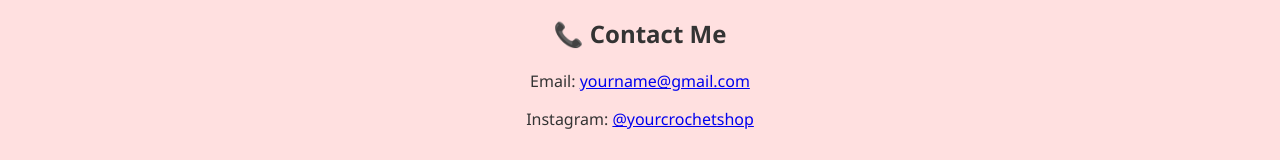
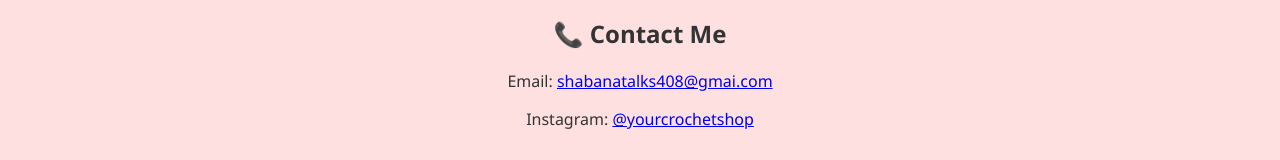
Before and after one commit to shabana-04/crochet, a plain HTML site: page index.html in a window 1280 px wide. Shown: the part 1067-1227 px from the top of the page. Drawn offline with Linux system fonts and the light colour scheme.

Commit message:
Add files via upload

```diff
--- a/index.html
+++ b/index.html
@@ -90,7 +90,7 @@
 
   <footer id="contact">
     <h2>📞 Contact Me</h2>
-    <p>Email: <a href="mailto:yourname@gmail.com">yourname@gmail.com</a></p>
+    <p>Email: <a href="mailto:shabanatalks408@gmai.com">shabanatalks408@gmai.com</a></p>
     <p>Instagram: <a href="https://instagram.com/yourcrochetshop" target="_blank">@yourcrochetshop</a></p>
   </footer>
 
```
